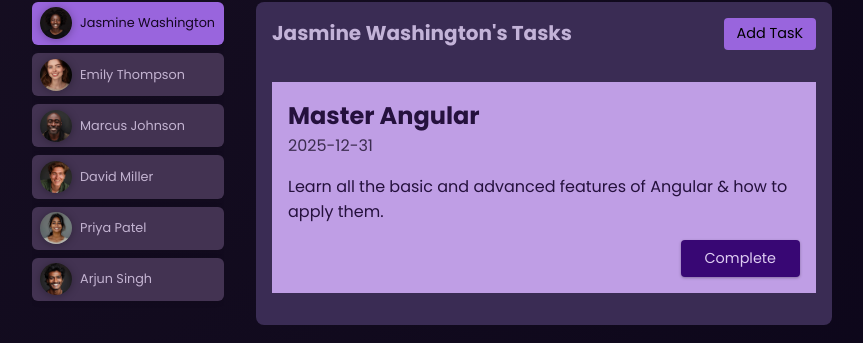
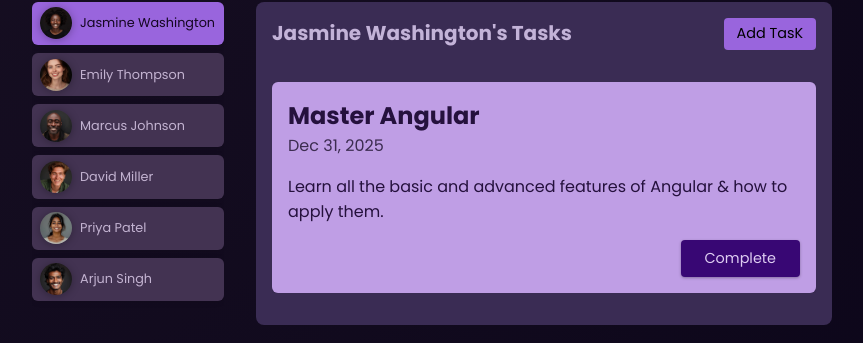
Before and after one commit to Moshe-Alper/zen-tasks, an Angular app: page / in a window 1280 px wide. Both pictures are taken after a click on the button "Jasmine Washington". Shown: the part 261-604 px from the top of the page, without its empty margins (208-1071 px from the left). Built offline with nearby package versions, Linux system fonts and the light colour scheme.

Commit message:
Refactor task and user components to use CardComponent, add DatePipe for date formatting

```diff
--- a/src/app/cmps/task-preview/task-preview.component.html
+++ b/src/app/cmps/task-preview/task-preview.component.html
@@ -1,8 +1,10 @@
+<card>
 <article>
     <h2>{{ task.title }}</h2>
-    <time>{{ task.dueDate }}</time>
+    <time>{{ task.dueDate | date }}</time>
     <p>{{ task.summary }}</p>
     <p class="actions">
         <button (click)="onCompleteTask()">Complete</button>
     </p>
 </article>
+</card>
--- a/src/app/cmps/task-preview/task-preview.component.ts
+++ b/src/app/cmps/task-preview/task-preview.component.ts
@@ -1,10 +1,13 @@
 import { Component, EventEmitter, Input, Output } from '@angular/core';
+import { DatePipe } from '@angular/common';
+
 import { Task } from '../../models/task.model';
+import { CardComponent } from "../../shared/card/card.component";
 
 @Component({
   selector: 'task-preview',
   standalone: true,
-  imports: [],
+  imports: [CardComponent, DatePipe],
   templateUrl: './task-preview.component.html',
   styleUrl: './task-preview.component.css'
 })
--- a/src/app/cmps/user/user.component.css
+++ b/src/app/cmps/user/user.component.css
@@ -1,9 +1,3 @@
-div {
-  border-radius: 6px;
-  box-shadow: 0 1px 6px rgba(0, 0, 0, 0.1);
-  overflow: hidden;
-}
-
 button {
   display: flex;
   align-items: center;
--- a/src/app/cmps/user/user.component.html
+++ b/src/app/cmps/user/user.component.html
@@ -1,6 +1,6 @@
-<div>
+<card>
     <button [class.active]="selected" (click)="onSelectUser()">
         <img [src]="imagePath" [alt]="user.name">
         <span>{{ user.name }}</span>
     </button>
-</div>
+</card>
--- a/src/app/cmps/user/user.component.ts
+++ b/src/app/cmps/user/user.component.ts
@@ -1,10 +1,11 @@
 import { Component, EventEmitter, input, Input, Output } from '@angular/core';
 import { User } from '../../models/user.model';
+import { CardComponent } from "../../shared/card/card.component";
 
 @Component({
   selector: 'user',
   standalone: true,
-  imports: [],
+  imports: [CardComponent],
   templateUrl: './user.component.html',
   styleUrl: './user.component.css'
 })
--- /dev/null
+++ b/src/app/shared/card/card.component.css
@@ -0,0 +1,5 @@
+div {
+  border-radius: 6px;
+  box-shadow: 0 1px 6px rgba(0, 0, 0, 0.1);
+  overflow: hidden;
+}
--- /dev/null
+++ b/src/app/shared/card/card.component.html
@@ -0,0 +1,3 @@
+<div>
+    <ng-content />
+</div>
```
Also changed, not shown: src/app/shared/card/card.component.ts (added, +12 -0 lines).
